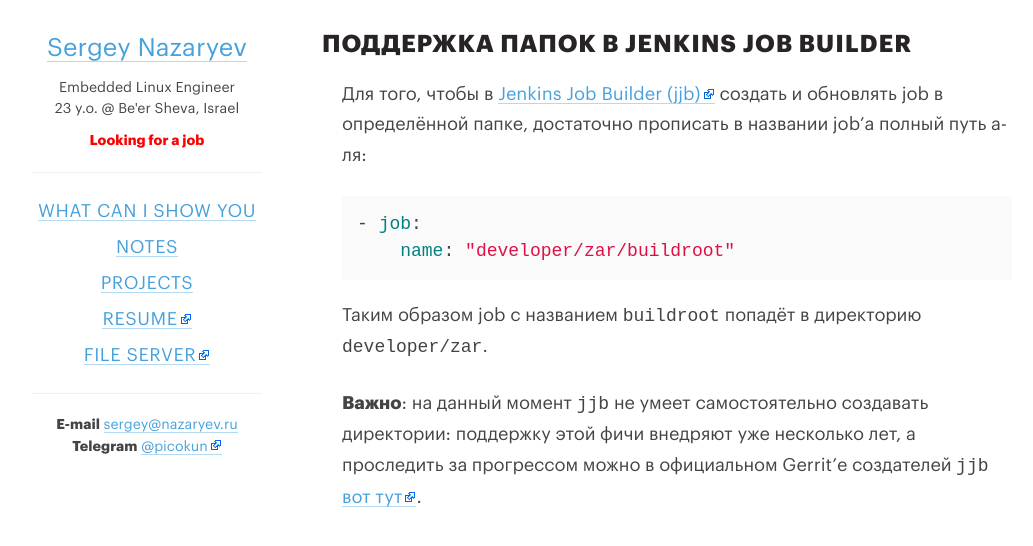
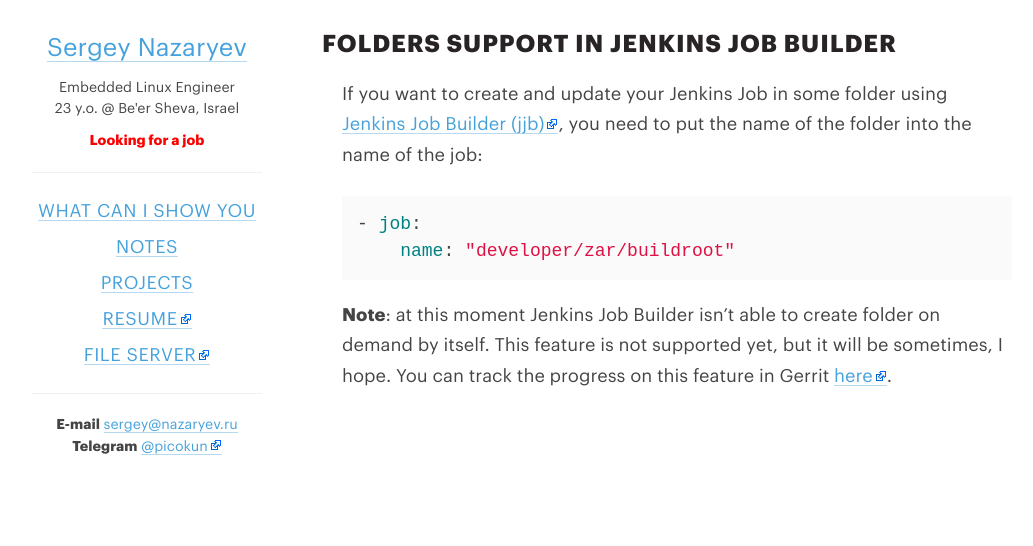
Before and after one commit to 3ap/3ap.github.io, a Jekyll site: the page built from _posts/2016-11-21-jjb-folders.md, in a window 1280 px wide, cut to the strip 0-561 px from the top of the page. Shown: the top 546 px of the strip, without its empty margins (28-1061 px from the left). Built offline with Jekyll 4.4.1, drawn with Linux system fonts in a browser that asks for light colours.

Commit message:
Add two new English posts

````diff
--- a/_posts/2016-11-21-jjb-folders.md
+++ b/_posts/2016-11-21-jjb-folders.md
@@ -1,23 +1,21 @@
 ---
 layout: post
-title: "Поддержка папок в Jenkins Job Builder"
-description: "Как привязать job к определённой папке?"
+title: "Folders support in Jenkins Job Builder"
+description: "How to put the Jenkins job to the folder?"
 ---
 
-Для того, чтобы в [Jenkins Job Builder (jjb)](http://docs.openstack.org/infra/jenkins-job-builder/)
-создать и обновлять job в определённой папке, достаточно прописать в
-названии job'а полный путь а-ля:
+If you want to create and update your Jenkins Job in some folder
+using [Jenkins Job Builder (jjb)][jjb], you need to put the name of the
+folder into the name of the job:
 
 ```yaml
 - job:
     name: "developer/zar/buildroot"
 ```
 
-Таким образом job с названием `buildroot` попадёт в директорию
-`developer/zar`.
+**Note**: at this moment Jenkins Job Builder isn't able to create
+folder on demand by itself. This feature is not supported yet, but it
+will be sometimes, I hope. You can track the progress on this feature
+in Gerrit [here](https://review.openstack.org/#/c/134307/).
 
-**Важно**: на данный момент `jjb` не умеет
-самостоятельно создавать директории: поддержку этой фичи внедряют уже
-несколько лет, а проследить за прогрессом можно в официальном
-Gerrit'е создателей `jjb` [вот
-тут](https://review.openstack.org/#/c/134307/).
+[jjb]: http://docs.openstack.org/infra/jenkins-job-builder/
````
Also changed, not shown: _posts/2020-08-07-arm-chroot.md (added, +163 -0 lines).
